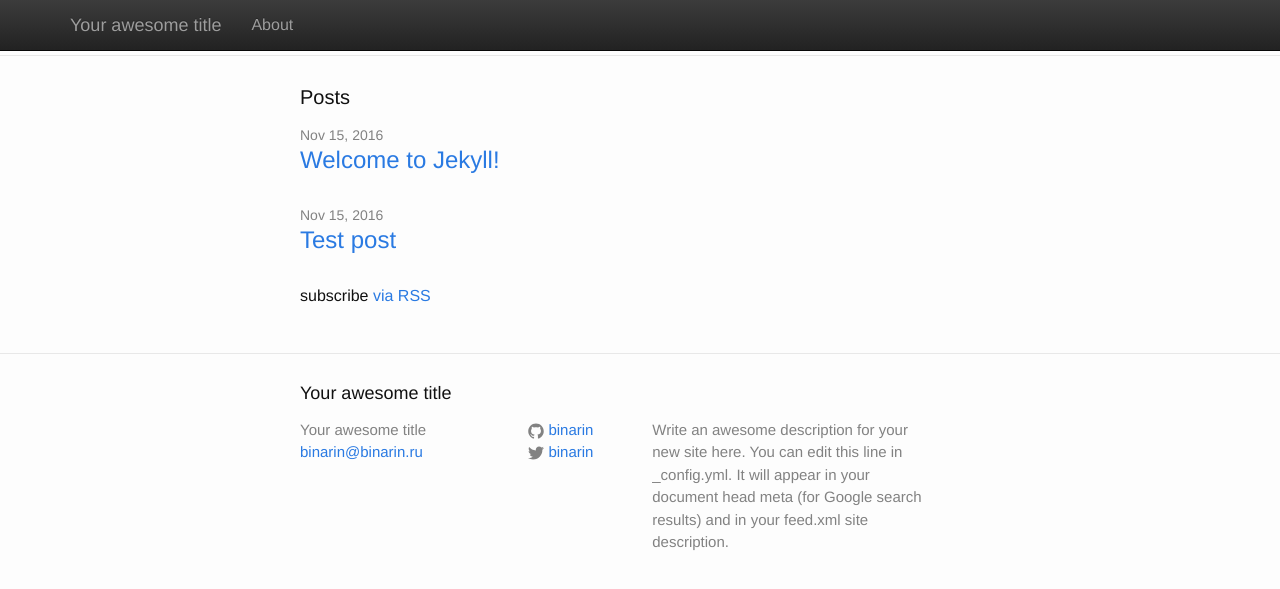
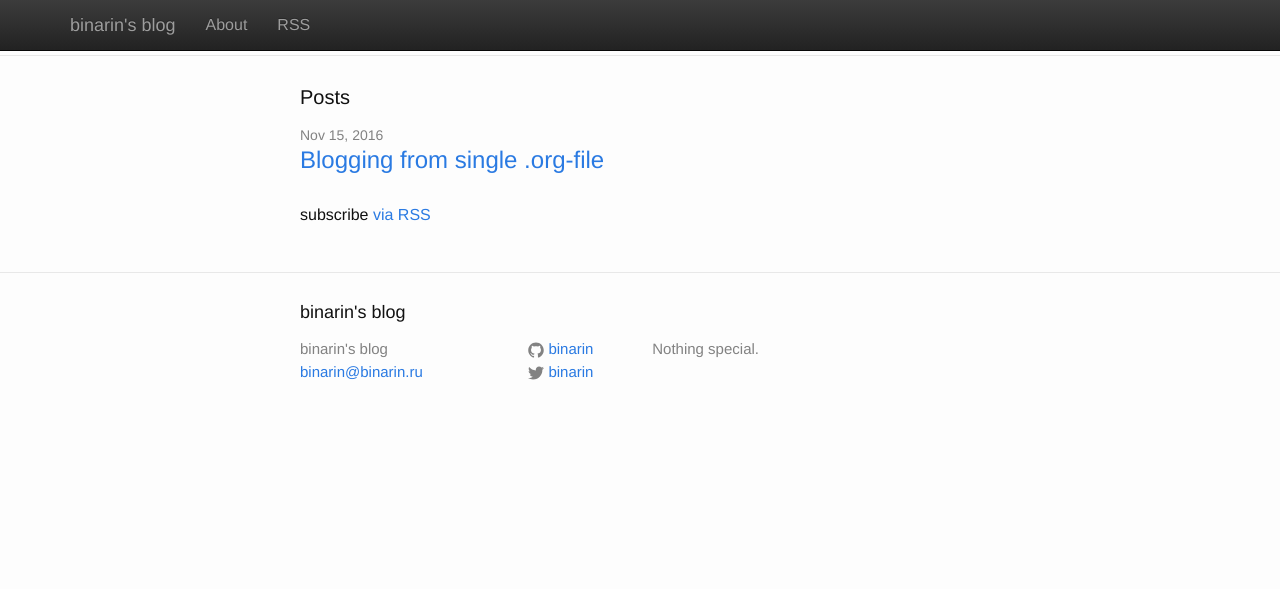
Before and after one commit to binarin/blog, a Jekyll site: the page built from index.html, in a window 1280 px wide. Shown: the top 589 px of the page. Built offline with Jekyll 4.4.1, drawn with Linux system fonts in a browser that asks for light colours.

Commit message:
Still tuning

```diff
--- a/_config.yml
+++ b/_config.yml
@@ -6,16 +6,16 @@
 # 'jekyll serve'. If you change this file, please restart the server process.
 
 # Site settings
-title: Your awesome title
+title: "binarin's blog"
 email: binarin@binarin.ru
 description: > # this means to ignore newlines until "baseurl:"
-  Write an awesome description for your new site here. You can edit this
-  line in _config.yml. It will appear in your document head meta (for
-  Google search results) and in your feed.xml site description.
+  Nothing special.
 baseurl: "" # the subpath of your site, e.g. /blog
 url: "https://binarin.ru" # the base hostname & protocol for your site
 twitter_username: binarin
 github_username:  binarin
+permalink: pretty
+
 
 # Build settings
 markdown: kramdown
--- a/_posts/2016-11-15-welcome-to-jekyll.markdown
+++ /dev/null
@@ -1,25 +0,0 @@
----
-layout: post
-title:  "Welcome to Jekyll!"
-date:   2016-11-15 17:38:53 +0300
-categories: jekyll update
----
-You’ll find this post in your `_posts` directory. Go ahead and edit it and re-build the site to see your changes. You can rebuild the site in many different ways, but the most common way is to run `jekyll serve`, which launches a web server and auto-regenerates your site when a file is updated.
-
-To add new posts, simply add a file in the `_posts` directory that follows the convention `YYYY-MM-DD-name-of-post.ext` and includes the necessary front matter. Take a look at the source for this post to get an idea about how it works.
-
-Jekyll also offers powerful support for code snippets:
-
-{% highlight ruby %}
-def print_hi(name)
-  puts "Hi, #{name}"
-end
-print_hi('Tom')
-#=> prints 'Hi, Tom' to STDOUT.
-{% endhighlight %}
-
-Check out the [Jekyll docs][jekyll-docs] for more info on how to get the most out of Jekyll. File all bugs/feature requests at [Jekyll’s GitHub repo][jekyll-gh]. If you have questions, you can ask them on [Jekyll Talk][jekyll-talk].
-
-[jekyll-docs]: http://jekyllrb.com/docs/home
-[jekyll-gh]:   https://github.com/jekyll/jekyll
-[jekyll-talk]: https://talk.jekyllrb.com/
--- a/blog.org
+++ b/blog.org
@@ -7,11 +7,14 @@
 * Pages
 ** About                                                                                               :page:
 * Posts
-** DONE___ Test post                                                                              :post:test:
+** DONE___ Blogging from single .org-file                                                              :post:
     :LOGBOOK:
     - State "DONE___"    from "READY__"    [2016-11-15 Вт 17:30]
     - State "DONE___"    from "READY__"    [2016-11-15 Вт 18:47]
     :END:
+   :PROPERTIES:
+   :ID:       d4875dc1-4b4c-4f51-b589-935498e2b555
+   :END:
 ** TODO___ RabbitMQ in k8s with autocluster                                                            :post:
 ** TODO___ DRM and respect                                                                             :post:
 ** TODO___ Debugging RabbitMQ startup                                                                  :post:
--- a/feed.xml
+++ b/feed.xml
@@ -1,5 +1,6 @@
 ---
 layout: null
+title: RSS
 ---
 <?xml version="1.0" encoding="UTF-8"?>
 <rss version="2.0" xmlns:atom="http://www.w3.org/2005/Atom">
```
Also changed, not shown: _posts/2016-11-15-Blogging-from-single-.org-file.html (added, +10 -0 lines), _posts/2016-11-15-Test-post.html (deleted, +0 -10 lines), about.md (+1 -9 lines).
